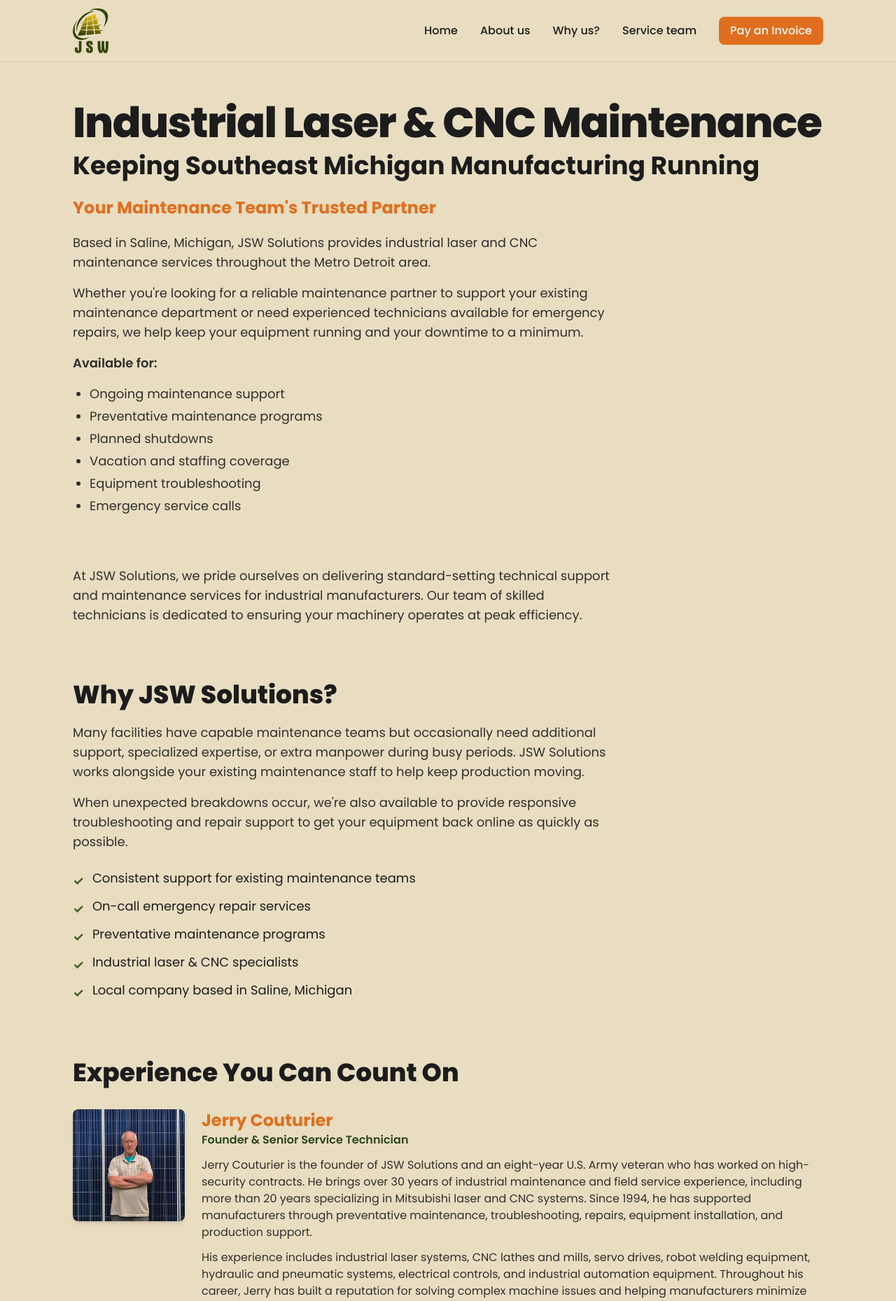
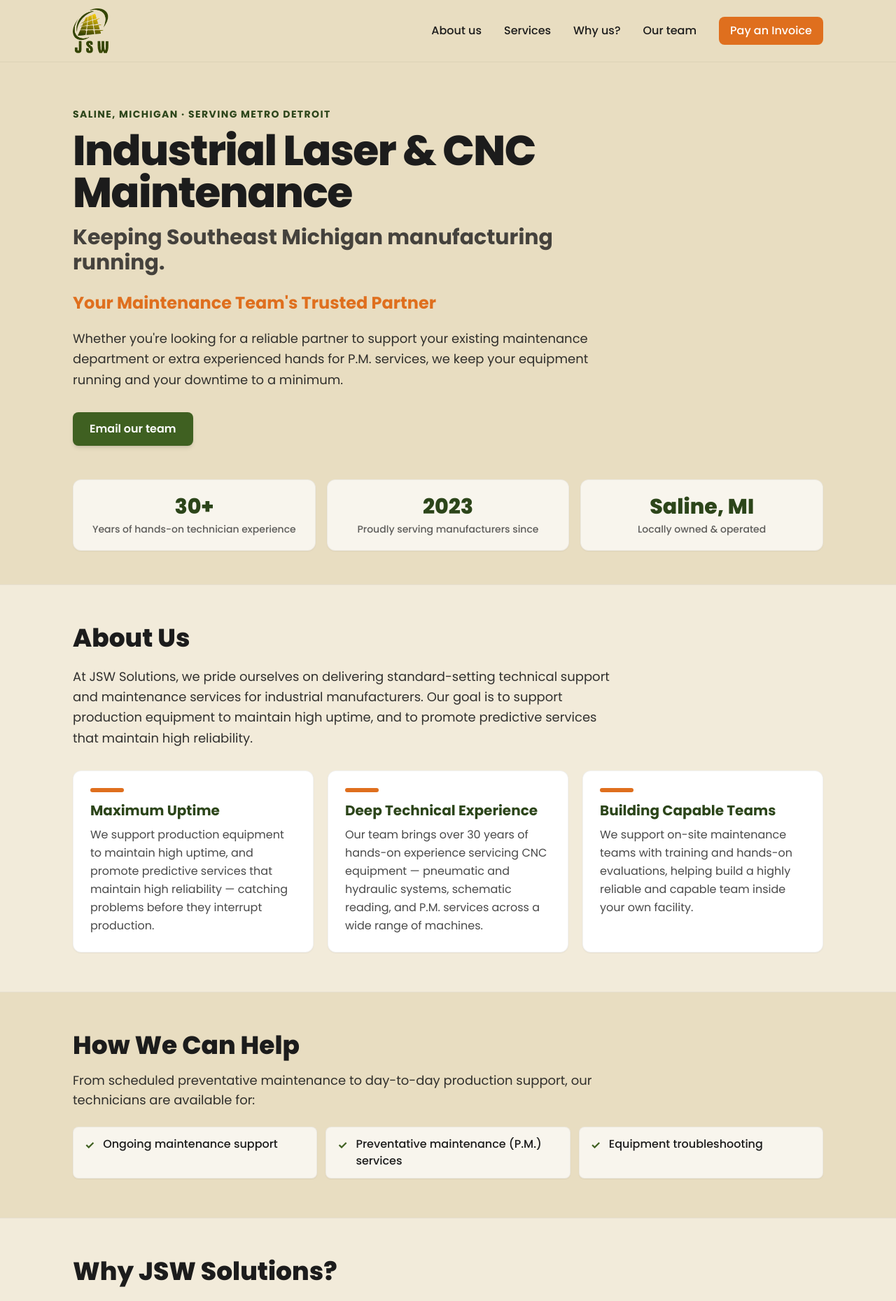
Before and after one commit to JSWSolutions/jsw-solutions, a Next.js app: page / in a window 1280 px wide. Shown: the top 1859 px of the page at 70% size. Built offline with nearby package versions, Linux system fonts and the light colour scheme.

Commit message:
Add files via upload

```diff
--- a/src/app/page.tsx
+++ b/src/app/page.tsx
@@ -3,19 +3,37 @@
 
 const AVAILABLE_FOR = [
   "Ongoing maintenance support",
-  "Preventative maintenance programs",
-  "Planned shutdowns",
-  "Vacation and staffing coverage",
+  "Preventative maintenance (P.M.) services",
   "Equipment troubleshooting",
-  "Emergency service calls",
+];
+
+const MISSION_PILLARS = [
+  {
+    title: "Maximum Uptime",
+    body: "We support production equipment to maintain high uptime, and promote predictive services that maintain high reliability — catching problems before they interrupt production.",
+  },
+  {
+    title: "Deep Technical Experience",
+    body: "Our team brings over 30 years of hands-on experience servicing CNC equipment — pneumatic and hydraulic systems, schematic reading, and P.M. services across a wide range of machines.",
+  },
+  {
+    title: "Building Capable Teams",
+    body: "We support on-site maintenance teams with training and hands-on evaluations, helping build a highly reliable and capable team inside your own facility.",
+  },
 ];
 
 const WHY_POINTS = [
   "Consistent support for existing maintenance teams",
-  "On-call emergency repair services",
-  "Preventative maintenance programs",
+  "Preventative maintenance & predictive services",
   "Industrial laser & CNC specialists",
+  "Training & hands-on team evaluations",
   "Local company based in Saline, Michigan",
+];
+
+const STATS = [
+  { value: "30+", label: "Years of hands-on technician experience" },
+  { value: "2023", label: "Proudly serving manufacturers since" },
+  { value: "Saline, MI", label: "Locally owned & operated" },
 ];
 
 const TEAM = [
@@ -28,7 +46,7 @@
       "Jerry Couturier is the founder of JSW Solutions and an eight-year U.S. Army veteran who has worked on high-security contracts. He brings over 30 years of industrial maintenance and field service experience, including more than 20 years specializing in Mitsubishi laser and CNC systems. Since 1994, he has supported manufacturers through preventative maintenance, troubleshooting, repairs, equipment installation, and production support.",
       "His experience includes industrial laser systems, CNC lathes and mills, servo drives, robot welding equipment, hydraulic and pneumatic systems, electrical controls, and industrial automation equipment. Throughout his career, Jerry has built a reputation for solving complex machine issues and helping manufacturers minimize downtime.",
       "Jerry has completed specialized training with industry-leading manufacturers and automation providers, including Mitsubishi Electric, Mori Seiki, GE Fanuc, Siemens, Allen-Bradley, and Control Laser Corporation. His training includes CNC maintenance, advanced laser systems, PLCs, servo systems, industrial hydraulics, and machine tool repair.",
-      "He holds an Associate Degree in Electronic Engineering from ITT Technical Institute and graduated with distinction in both Electronics & Repair and Leadership & Management programs. His combination of factory training and decades of hands-on experience provides JSW Solutions customers with dependable expertise when reliability matters most.",
+      "He holds an Associate Degree in Electronic Engineering from ITT Technical Institute and graduated with distinction in both Electronics & Repair and Leadership & Management. His combination of factory training and decades of hands-on experience provides JSW Solutions customers with dependable expertise when reliability matters most.",
     ],
   },
   {
@@ -49,7 +67,7 @@
     paragraphs: [
       "Mark Blair is the owner of National Corporate Training Solutions, an eight-year U.S. Army veteran, and brings over 40 years of experience in industrial automation, controls engineering, maintenance, and technical training.",
       "Mark specializes in electrical systems, motor controls, PLC programming, industrial troubleshooting, and workforce development. His expertise includes Allen-Bradley and Siemens PLC platforms, VFDs, HMIs, control panel design, industrial electrical systems, and maintenance training.",
-      "Through our partnership with Mark and National Corporate Training Solutions, JSW Solutions can connect customers with customized technical training, PLC support, and workforce development programs designed to improve troubleshooting skills, increase productivity, and reduce equipment downtime.",
+      "Through our partnership with Mark and National Corporate Training Solutions, JSW Solutions can connect customers with customized technical training, PLC support, and workforce development designed to improve troubleshooting skills, increase productivity, and reduce equipment downtime.",
     ],
   },
 ];
@@ -57,15 +75,15 @@
 function NavBar() {
   return (
     <header className="sticky top-0 z-20 bg-sand/90 backdrop-blur border-b border-black/5">
-      <div className="container-page flex items-center justify-between py-3">
+      <div className="container-page flex flex-wrap items-center justify-between gap-y-2 py-3">
         <Link href="/" className="flex items-center gap-3">
-          <Logo className="h-16 w-auto" />
+          <Logo className="h-14 w-auto md:h-16" />
         </Link>
-        <nav className="hidden md:flex items-center gap-8 text-ink font-medium">
-          <a href="#home" className="hover:text-brand-orange">Home</a>
+        <nav className="flex flex-wrap items-center gap-4 text-sm font-medium text-ink md:gap-8 md:text-base">
           <a href="#about" className="hover:text-brand-orange">About us</a>
+          <a href="#services" className="hover:text-brand-orange">Services</a>
           <a href="#why" className="hover:text-brand-orange">Why us?</a>
-          <a href="#team" className="hover:text-brand-orange">Service team</a>
+          <a href="#team" className="hover:text-brand-orange">Our team</a>
           <Link
             href="/pay"
             className="rounded-lg bg-brand-orange px-4 py-2 text-white hover:bg-brand-orange-dark"
@@ -78,130 +96,206 @@
   );
 }
 
-function Avatar({ initials }: { initials: string }) {
-  return (
-    <div className="flex h-32 w-32 shrink-0 items-center justify-center rounded-lg bg-brand-green text-3xl font-extrabold text-sand shadow-md">
-      {initials}
-    </div>
-  );
-}
-
 export default function HomePage() {
   return (
     <div className="min-h-screen bg-sand text-ink">
+      <style>{`html{scroll-behavior:smooth}`}</style>
       <NavBar />
 
       {/* HERO */}
-      <section id="home" className="container-page pt-14 pb-8">
-        <h1 className="text-5xl md:text-6xl font-extrabold leading-tight tracking-tight">
+      <section id="home" className="scroll-mt-24">
+        <div className="container-page pt-16 pb-12">
+          <p className="text-sm font-bold uppercase tracking-widest text-brand-green-dark">
+            Saline, Michigan · Serving Metro Detroit
+          </p>
+          <h1 className="mt-3 max-w-4xl text-4xl font-extrabold leading-tight tracking-tight md:text-6xl">
             Industrial Laser &amp; CNC Maintenance
           </h1>
-        <h2 className="mt-3 text-3xl md:text-4xl font-bold leading-snug">
-          Keeping Southeast Michigan Manufacturing Running
+          <h2 className="mt-4 max-w-3xl text-2xl font-bold leading-snug text-ink/80 md:text-3xl">
+            Keeping Southeast Michigan manufacturing running.
           </h2>
-        <p className="mt-6 text-2xl font-bold text-brand-orange">
+          <p className="mt-6 text-xl font-bold text-brand-orange md:text-2xl">
             Your Maintenance Team&apos;s Trusted Partner
           </p>
-        <div className="mt-5 max-w-3xl space-y-4 text-lg text-ink/90">
-          <p>
-            Based in Saline, Michigan, JSW Solutions provides industrial laser
-            and CNC maintenance services throughout the Metro Detroit area.
+          <p className="mt-5 max-w-3xl text-lg leading-relaxed text-ink/90">
+            Whether you&apos;re looking for a reliable partner to support your
+            existing maintenance department or extra experienced hands for
+            P.M. services, we keep your equipment running and your downtime to
+            a minimum.
           </p>
-          <p>
-            Whether you&apos;re looking for a reliable maintenance partner to
-            support your existing maintenance department or need experienced
-            technicians available for emergency repairs, we help keep your
-            equipment running and your downtime to a minimum.
+          <div className="mt-8 flex flex-wrap items-center gap-4">
+            <a
+              href="mailto:jsawsolutions@gmail.com"
+              className="rounded-lg bg-brand-green px-6 py-3 font-semibold text-white shadow-md hover:bg-brand-green-dark"
+            >
+              Email our team
+            </a>
+          </div>
+
+          {/* STATS */}
+          <div className="mt-12 grid gap-4 sm:grid-cols-3">
+            {STATS.map((s) => (
+              <div
+                key={s.label}
+                className="rounded-xl border border-black/5 bg-white/70 p-5 text-center shadow-sm"
+              >
+                <p className="text-3xl font-extrabold text-brand-green-dark">
+                  {s.value}
                 </p>
-          <p className="font-semibold">Available for:</p>
-          <ul className="list-disc space-y-1 pl-6">
+                <p className="mt-1 text-sm font-medium text-ink/70">{s.label}</p>
+              </div>
+            ))}
+          </div>
+        </div>
+      </section>
+
+      {/* ABOUT / MISSION */}
+      <section id="about" className="scroll-mt-24 border-y border-black/5 bg-white/40">
+        <div className="container-page py-14">
+          <h2 className="text-3xl font-extrabold md:text-4xl">About Us</h2>
+          <p className="mt-5 max-w-3xl text-lg leading-relaxed text-ink/90">
+            At JSW Solutions, we pride ourselves on delivering standard-setting
+            technical support and maintenance services for industrial
+            manufacturers. Our goal is to support production equipment to
+            maintain high uptime, and to promote predictive services that
+            maintain high reliability.
+          </p>
+          <div className="mt-8 grid gap-5 md:grid-cols-3">
+            {MISSION_PILLARS.map((p) => (
+              <div
+                key={p.title}
+                className="rounded-xl border border-black/5 bg-white p-6 shadow-sm"
+              >
+                <div className="h-1.5 w-12 rounded-full bg-brand-orange" />
+                <h3 className="mt-3 text-xl font-bold text-brand-green-dark">
+                  {p.title}
+                </h3>
+                <p className="mt-2 leading-relaxed text-ink/80">{p.body}</p>
+              </div>
+            ))}
+          </div>
+        </div>
+      </section>
+
+      {/* SERVICES */}
+      <section id="services" className="scroll-mt-24">
+        <div className="container-page py-14">
+          <h2 className="text-3xl font-extrabold md:text-4xl">
+            How We Can Help
+          </h2>
+          <p className="mt-4 max-w-3xl text-lg text-ink/90">
+            From scheduled preventative maintenance to day-to-day production
+            support, our technicians are available for:
+          </p>
+          <ul className="mt-6 grid gap-3 sm:grid-cols-2 lg:grid-cols-3">
             {AVAILABLE_FOR.map((item) => (
-              <li key={item}>{item}</li>
+              <li
+                key={item}
+                className="flex items-start gap-3 rounded-lg border border-black/5 bg-white/70 px-4 py-3 shadow-sm"
+              >
+                <span className="mt-0.5 font-bold text-brand-green">✓</span>
+                <span className="font-medium">{item}</span>
+              </li>
             ))}
           </ul>
         </div>
       </section>
 
-      {/* ABOUT */}
-      <section id="about" className="container-page py-10">
-        <p className="max-w-3xl text-lg text-ink/90">
-          At JSW Solutions, we pride ourselves on delivering standard-setting
-          technical support and maintenance services for industrial
-          manufacturers. Our team of skilled technicians is dedicated to
-          ensuring your machinery operates at peak efficiency.
-        </p>
-      </section>
-
       {/* WHY */}
-      <section id="why" className="container-page py-10">
-        <h2 className="text-4xl font-extrabold">Why JSW Solutions?</h2>
-        <div className="mt-5 max-w-3xl space-y-4 text-lg text-ink/90">
+      <section id="why" className="scroll-mt-24 border-y border-black/5 bg-white/40">
+        <div className="container-page py-14">
+          <h2 className="text-3xl font-extrabold md:text-4xl">
+            Why JSW Solutions?
+          </h2>
+          <div className="mt-6 grid gap-10 lg:grid-cols-2">
+            <div className="space-y-4 text-lg leading-relaxed text-ink/90">
               <p>
-            Many facilities have capable maintenance teams but occasionally need
-            additional support, specialized expertise, or extra manpower during
-            busy periods. JSW Solutions works alongside your existing
-            maintenance staff to help keep production moving.
+                Many facilities have capable maintenance teams but occasionally
+                need additional support, specialized expertise, or extra
+                manpower during busy periods. JSW Solutions works alongside
+                your existing maintenance staff to help keep production moving.
               </p>
               <p>
-            When unexpected breakdowns occur, we&apos;re also available to
-            provide responsive troubleshooting and repair support to get your
-            equipment back online as quickly as possible.
+                Our focus is proactive: predictive and preventative services
+                that catch problems before they interrupt production, keeping
+                your equipment reliable and your uptime high.
+              </p>
+              <p>
+                And because a strong in-house team is your best defense against
+                downtime, we offer training and hands-on evaluations to help
+                build a highly reliable and capable maintenance crew.
               </p>
             </div>
-        <ul className="mt-6 space-y-2 text-lg">
+            <ul className="space-y-3 self-start rounded-xl border border-black/5 bg-white p-6 shadow-sm text-lg">
               {WHY_POINTS.map((point) => (
                 <li key={point} className="flex items-start gap-3">
-              <span className="mt-1 text-brand-green font-bold">✓</span>
+                  <span className="mt-1 font-bold text-brand-green">✓</span>
                   <span>{point}</span>
                 </li>
               ))}
             </ul>
+          </div>
+        </div>
       </section>
 
       {/* TEAM */}
-      <section id="team" className="container-page py-10">
-        <h2 className="text-4xl font-extrabold">Experience You Can Count On</h2>
-        <div className="mt-8 space-y-12">
+      <section id="team" className="scroll-mt-24">
+        <div className="container-page py-14">
+          <h2 className="text-3xl font-extrabold md:text-4xl">
+            Experience You Can Count On
+          </h2>
+          <div className="mt-10 space-y-10">
             {TEAM.map((member) => (
-            <div key={member.name} className="flex flex-col gap-6 sm:flex-row">
+              <div
+                key={member.name}
+                className="rounded-xl border border-black/5 bg-white/70 p-6 shadow-sm md:p-8"
+              >
+                <div className="flex flex-col gap-6 md:flex-row md:gap-10">
                   {/* eslint-disable-next-line @next/next/no-img-element */}
                   <img
                     src={member.photo}
                     alt={member.name}
-                className="h-40 w-40 shrink-0 rounded-lg object-cover shadow-md"
+                    className="h-56 w-56 shrink-0 rounded-xl object-cover shadow-md md:h-64 md:w-64"
                   />
                   <div>
-                <h3 className="text-2xl font-bold text-brand-orange">
+                    <h3 className="text-2xl font-bold text-brand-orange md:text-3xl">
                       {member.name}
                     </h3>
-                <p className="font-semibold text-brand-green-dark">
+                    <p className="mt-1 text-lg font-semibold text-brand-green-dark">
                       {member.title}
                     </p>
-                <div className="mt-3 space-y-3 text-ink/90">
+                    <div className="mt-4 space-y-3 leading-relaxed text-ink/90">
                       {member.paragraphs.map((p, i) => (
                         <p key={i}>{p}</p>
                       ))}
                     </div>
                   </div>
                 </div>
+              </div>
             ))}
             <p className="max-w-3xl italic text-ink/80">
               Together, our team provides a unique combination of industrial
-            maintenance experience, laser and CNC expertise, business support,
-            PLC resources, and technical training solutions for manufacturers
-            throughout Southeast Michigan.
+              maintenance experience, laser and CNC expertise, business
+              support, PLC resources, and technical training solutions for
+              manufacturers throughout Southeast Michigan.
             </p>
+          </div>
         </div>
       </section>
 
       {/* FOOTER */}
       <footer className="mt-8 border-t border-black/10 bg-sand-dark/40">
         <div className="container-page py-10">
+          <div className="flex flex-col justify-between gap-8 md:flex-row md:items-end">
+            <div>
               <Logo className="h-14 w-auto" />
-          <h3 className="mt-4 text-xl font-bold text-brand-orange">Contact Us</h3>
-          <p className="mt-2 text-ink/90">
-            JSW Solutions LLC &nbsp;·&nbsp; Mailing Address: 1151 Bishop Rd,
-            Saline MI 48176 &nbsp;·&nbsp; Email:{" "}
+              <h3 className="mt-4 text-xl font-bold text-brand-orange">
+                Contact Us
+              </h3>
+              <p className="mt-2 text-ink/90">JSW Solutions LLC</p>
+              <p className="text-ink/90">1151 Bishop Rd, Saline MI 48176</p>
+              <p className="mt-1 text-ink/90">
+                Email:{" "}
                 <a
                   className="text-brand-green-dark underline"
                   href="mailto:jsawsolutions@gmail.com"
@@ -209,13 +303,22 @@
                   jsawsolutions@gmail.com
                 </a>
               </p>
-          <p className="mt-1 text-ink/70">Phone: 734-320-6348</p>
+            </div>
+            <div className="flex flex-col items-start gap-3">
+              <a
+                href="mailto:jsawsolutions@gmail.com"
+                className="rounded-lg bg-brand-green px-5 py-2.5 font-semibold text-white hover:bg-brand-green-dark"
+              >
+                Email our team
+              </a>
               <Link
                 href="/pay"
-            className="mt-4 inline-block rounded-lg bg-brand-orange px-5 py-2.5 font-semibold text-white hover:bg-brand-orange-dark"
+                className="rounded-lg bg-brand-orange px-5 py-2.5 font-semibold text-white hover:bg-brand-orange-dark"
               >
                 Pay an Invoice
               </Link>
+            </div>
+          </div>
         </div>
       </footer>
     </div>
```
Lines whose indentation alone changed are shown as unchanged.
